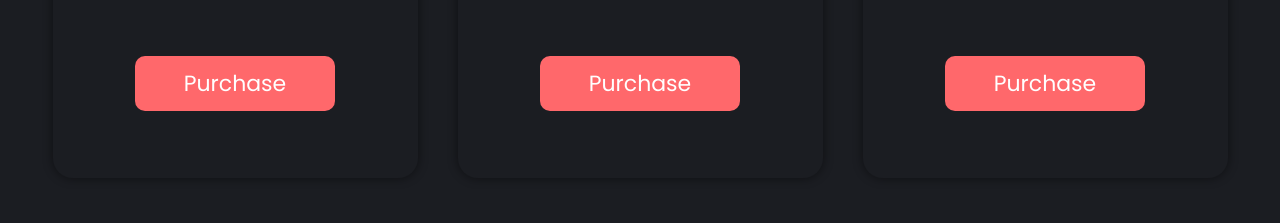
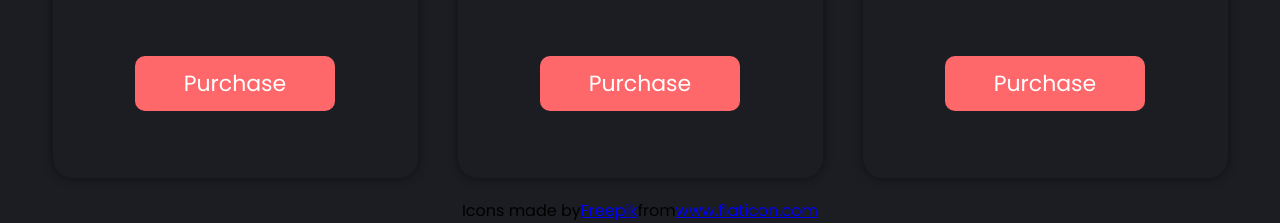
Before and after one commit to akhuu92/pricingProductPage, a plain HTML site: page index.html in a window 1280 px wide. Shown: the part 696-919 px from the top of the page. Before the commit the page ends 894 px from the top, so only its background shows below. Drawn offline with Linux system fonts and the light colour scheme.

Commit message:
Added attribution for icons

```diff
--- a/index.html
+++ b/index.html
@@ -157,5 +157,8 @@
             </div>
         </div>
     </div>
+    <div class="icon-footer">
+        Icons made by <a href="https://www.flaticon.com/authors/freepik" title="Freepik">Freepik</a> from <a href="https://www.flaticon.com/" title="Flaticon">www.flaticon.com</a>
+    </div>
 </body>
 </html>
--- a/styles.css
+++ b/styles.css
@@ -137,3 +137,8 @@ nav {
     align-items: center;
     color: white;
 }
+
+.icon-footer {
+    display: flex;
+    justify-content: center;
+}
```
